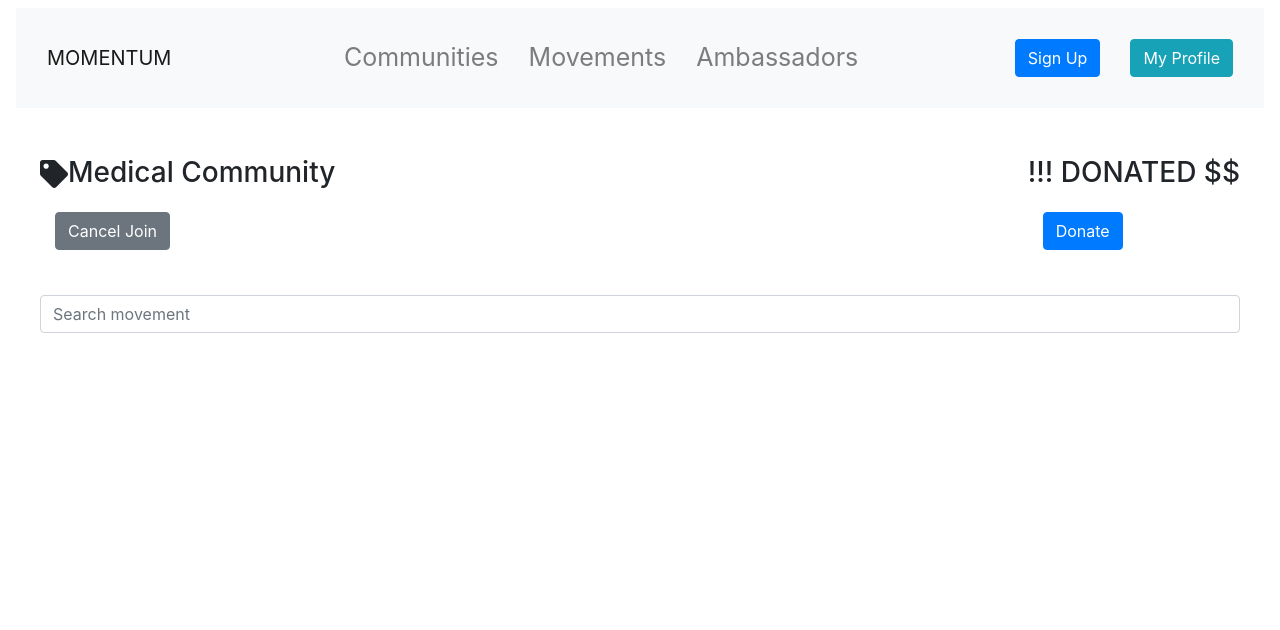
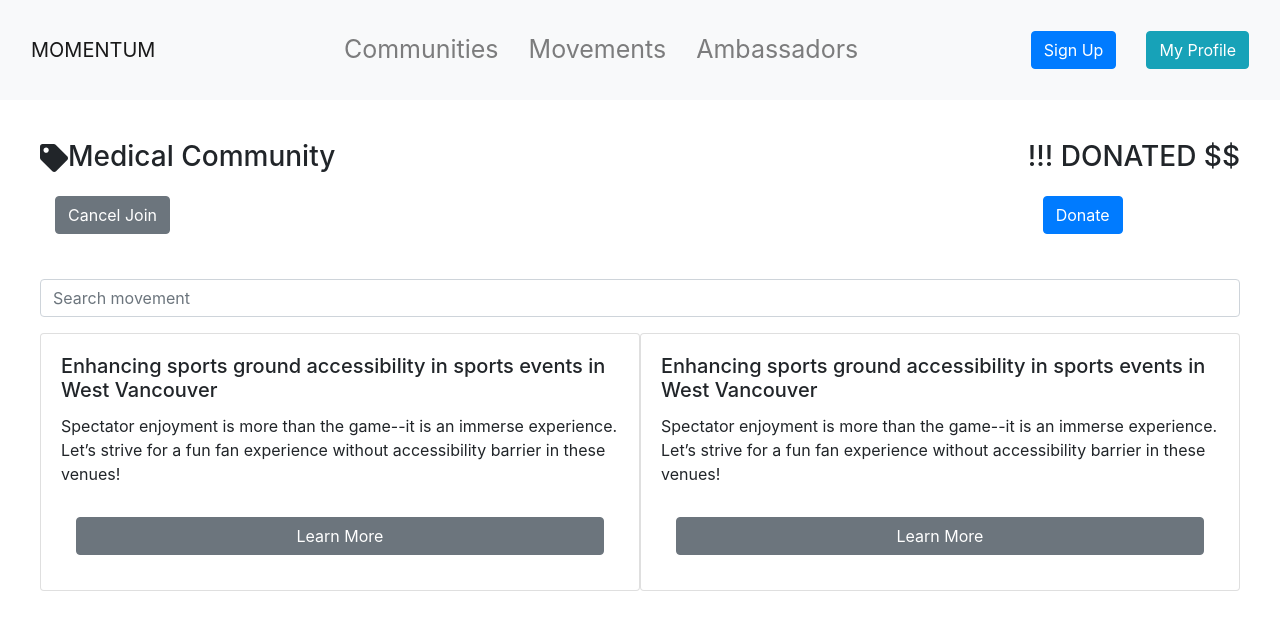
Before and after one commit to armintalaie/Social-Change, a React (Create React App) app in the folder client/: page / in a window 1280 px wide. Shown: the top 630 px of the page. Built offline with nearby package versions, Linux system fonts and the light colour scheme.

Commit message:
movement cards

```diff
--- a/client/src/components/CommunityPage.jsx
+++ b/client/src/components/CommunityPage.jsx
@@ -1,20 +1,24 @@
 import React from "react";
 // import NavBar from "./NavBar";
-// import movementCard from "./movementCard";
+import MovementCard from "./MovementCard";
 import { Button, Form, FormGroup, Input, ListGroup } from "reactstrap";
 import { FaTag } from "react-icons/fa";
 import "../styles/CommunityPage.scss";
 
-// const movement1 = {
-//   name: "Jane Doe",
-//   community: "Medical",
-//   description:
-//     "Spectator enjoyment is more than the game--it is an immerse experience. Let’s strive for a fun fan experience without accessibility barrier in these venues!",
-//   votes: [{ id: {} }],
-// };
-// const movements = [movement1, movement1];
+const movement1 = {
+  name:
+    "Enhancing sports ground accessibility in sports events in West Vancouver",
+  community: "Medical",
+  description:
+    "Spectator enjoyment is more than the game--it is an immerse experience. Let’s strive for a fun fan experience without accessibility barrier in these venues!",
+  votes: 9,
+  goal: 900,
+  donations: 90,
+};
 
-function CommunityPage({ movements }) {
+const movements = [movement1, movement1];
+
+function CommunityPage() {
   return (
     <div className="community__wrapper">
       <div className="community__header">
@@ -47,11 +51,14 @@ function CommunityPage({ movements }) {
         </Form>
       </div>
       <div className="community__content">
-        {/* <ListGroup>
+        <ListGroup
+          className="community__content__cards"
+          style={{ flexDirection: "row" }}
+        >
           {movements.map(movement => (
-            <movementCard key={movement.id} movement={movement} />
+            <MovementCard movement={movement} />
           ))}
-        </ListGroup> */}
+        </ListGroup>
       </div>
     </div>
   );
--- /dev/null
+++ b/client/src/components/MovementCard.jsx
@@ -0,0 +1,16 @@
+import React from "react";
+import { ListGroupItem, Card, CardText, CardTitle, Button } from "reactstrap";
+
+function MomentumCard({ movement }) {
+  return (
+    <div>
+      <Card body>
+        <CardTitle tag="h5">{movement.name}</CardTitle>
+        <CardText>{movement.description}</CardText>
+        <Button>Learn More</Button>
+      </Card>
+    </div>
+  );
+}
+
+export default MomentumCard;
--- a/client/src/components/NavBar.jsx
+++ b/client/src/components/NavBar.jsx
@@ -18,7 +18,7 @@ import "../styles/NavBar.scss";
 
 function NavBar({ props }) {
   return (
-    <div className="navbar">
+    <div className="navbar--wrapper">
       <Navbar className="navbar__options" color="light" light>
         <NavbarBrand href="/">MOMENTUM</NavbarBrand>
         <Nav className="navbar__items" navbar>
--- a/client/src/styles/CommunityPage.scss
+++ b/client/src/styles/CommunityPage.scss
@@ -1,7 +1,7 @@
 .community {
   &__wrapper {
     display: flex;
-    flex-direction: row;
+    flex-direction: column;
     width: 100%;
     padding: 40px;
   }
@@ -15,4 +15,11 @@
     // &--search {
     // }
   }
+  &__content {
+    &--cards {
+      &.list-group {
+        flex-direction: row;
+      }
+    }
+  }
 }
--- a/client/src/styles/NavBar.scss
+++ b/client/src/styles/NavBar.scss
@@ -1,6 +1,8 @@
 .navbar {
   width: 100%;
-  padding: 0em;
+  &--wrapper {
+    padding: 0em;
+  }
   &-brand {
     padding: 15px;
   }
```
Also changed, not shown: client/src/components/MomentumCard.jsx (deleted, +0 -34 lines), 1 other file (tests, documents, lock files or other folders).
